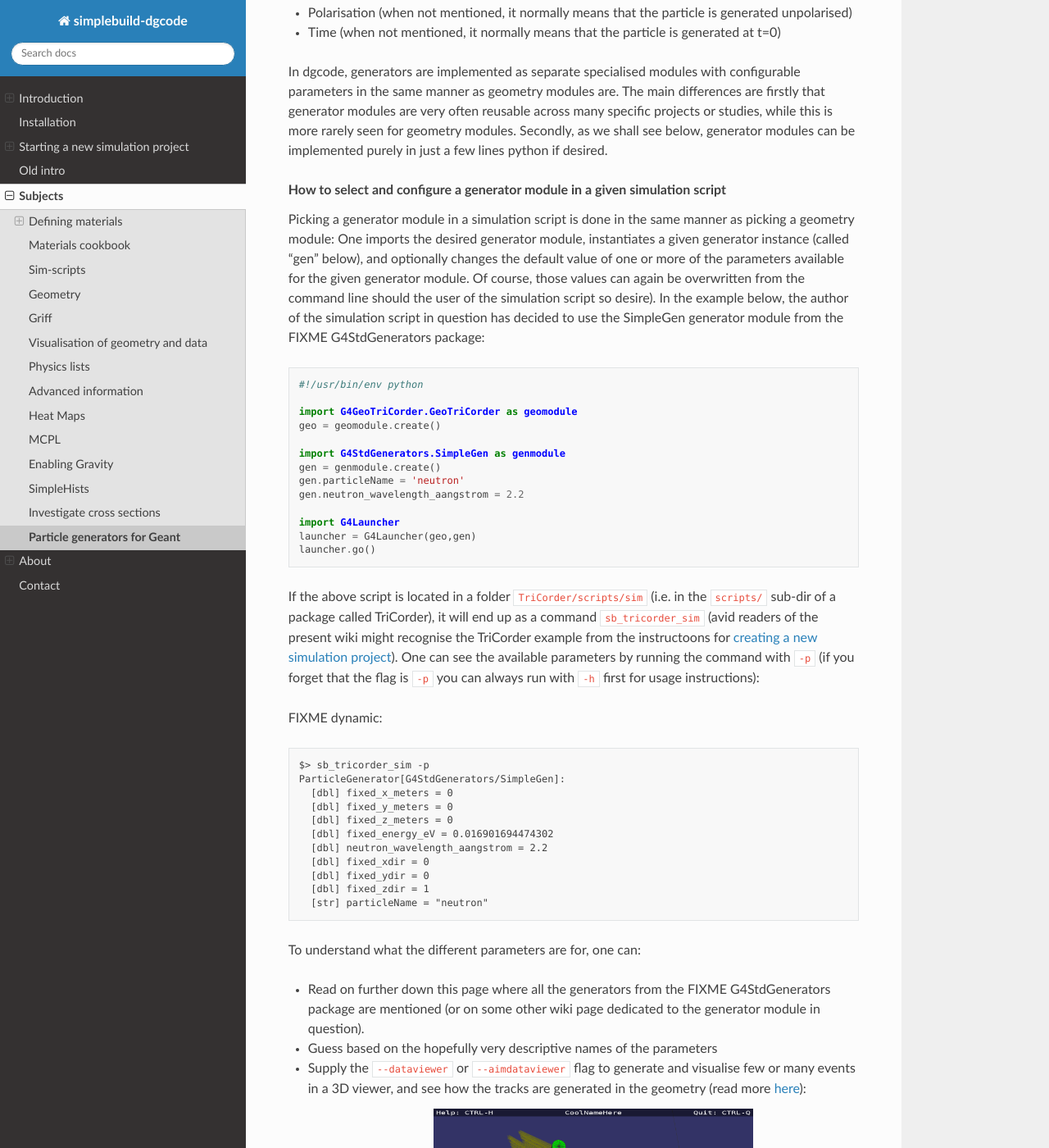
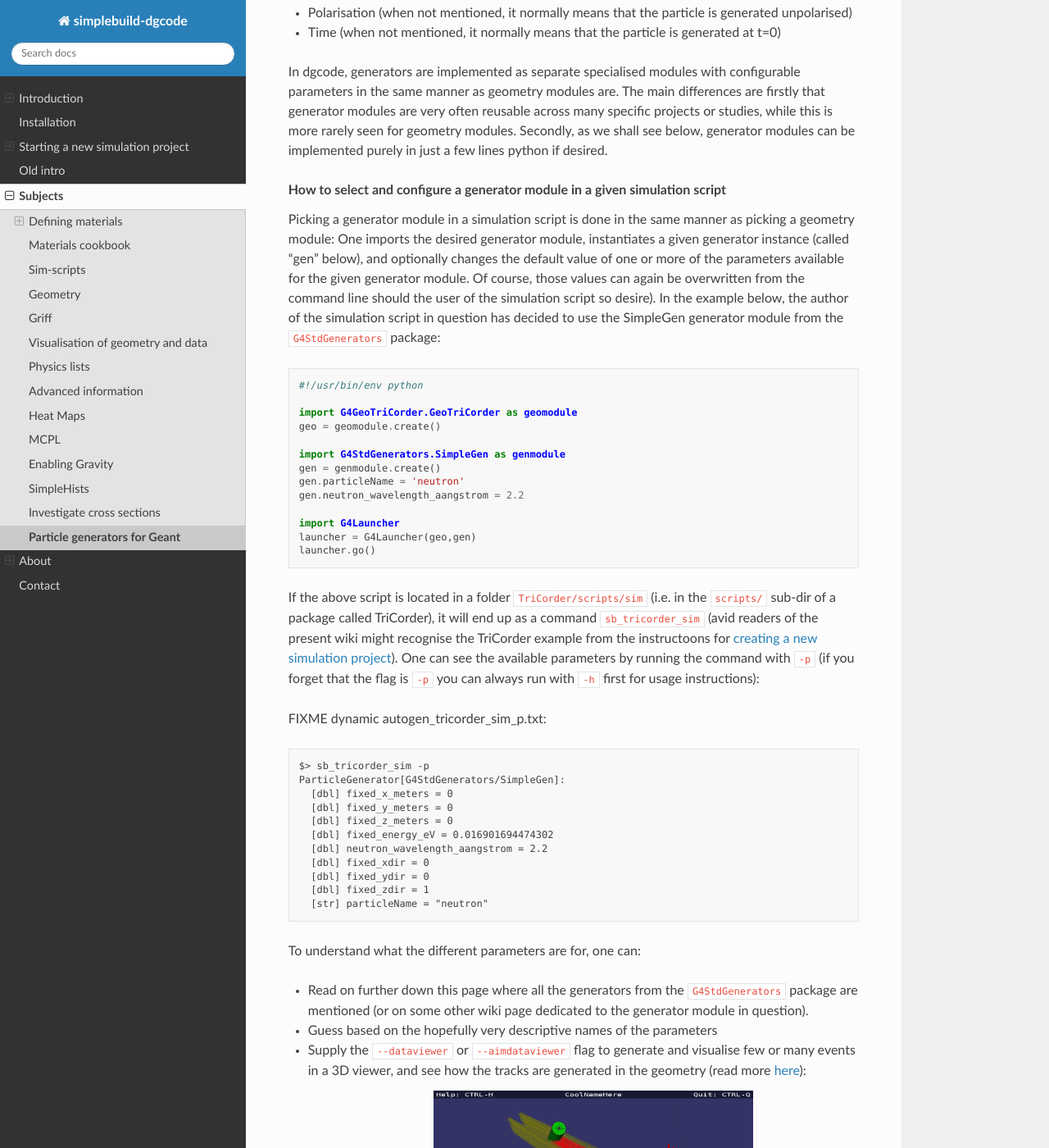
Before and after one commit to mctools/simplebuild-dgcode, a Sphinx documentation site: the page built from doc/source/particlegenerators.rst, in a window 1280 px wide and 1400 px high, scrolled down 785 px. Shown: the whole window at 82% size. Built offline with Sphinx 7.4.7 and the Read the Docs theme 2.0.0, drawn with Linux system fonts in a browser that asks for light colours; the version number could not be read and is left out; cross-references to code outside the pages are shown as plain code.

Commit message:
doc work

```diff
--- a/doc/source/conf.py
+++ b/doc/source/conf.py
@@ -233,6 +233,12 @@ def run_tricorder_cmds():
         invoke_in_pkgroot( ['sb_tricorder_sim','-h'],
                            pkgroot,
                            bd / 'autogen_tricorder_sim_help.txt' )
+        invoke_in_pkgroot( ['sb_tricorder_sim','-p'],
+                           pkgroot,
+                           bd / 'autogen_tricorder_sim_p.txt' )
+        invoke_in_pkgroot( ['sb_tricorder_sim','-g'],
+                           pkgroot,
+                           bd / 'autogen_tricorder_sim_g.txt' )
         invoke_in_pkgroot( ['sb_tricorder_sim'],
                            pkgroot,
                            bd / 'autogen_tricorder_sim_noargs.txt' )
--- a/doc/source/extractg4xs.rst
+++ b/doc/source/extractg4xs.rst
@@ -15,11 +15,10 @@ attempt to interpret the various Geant4 data files and C++ code directly.
 
 .. note::
 
-   If your material is defined by an :ref:`NCrystal cfg-string
-   <sbmatgeneral>`, you can additionally use the ``nctool``
-   command to investigate the material, to get more detailed information about
-   the thermal (<5eV) neutron scattering cross sections (for more information
-   see :ref:`here <sbmatgeneral>` FIXME-betterlink?).
+   If your material is defined by an :ref:`NCrystal cfg-string <sbmatgeneral>`,
+   you can additionally use the ``nctool`` command to investigate the material,
+   to get more detailed information about the thermal (<5eV) neutron scattering
+   cross sections (for more information see :ref:`here <sbmatgeneral>`).
 
    However, non-neutron, non-scattering, or non-thermal cross sections of the
    material in the Geant4 simulations are not provided by ``nctool``, and must
--- a/doc/source/particlegenerators.rst
+++ b/doc/source/particlegenerators.rst
@@ -40,7 +40,7 @@ changes the default value of one or more of the parameters available for the
 given generator module. Of course, those values can again be overwritten from
 the command line should the user of the simulation script so desire). In the
 example below, the author of the simulation script in question has decided to
-use the SimpleGen generator module from the FIXME G4StdGenerators package:
+use the SimpleGen generator module from the :sbpkg:`G4StdGenerators` package:
 
 .. code-block:: python
 
@@ -66,7 +66,7 @@ project <sbnewsimproject>`). One can see the available parameters by running the
 command with ``-p`` (if you forget that the flag is ``-p`` you can always run with
 ``-h`` first for usage instructions):
 
-FIXME dynamic:
+FIXME dynamic autogen_tricorder_sim_p.txt:
 
 .. code-block::
 
@@ -85,8 +85,8 @@ FIXME dynamic:
 To understand what the different parameters are for, one can:
 
 - Read on further down this page where all the generators from the
-  FIXME G4StdGenerators package are mentioned (or on some other wiki page dedicated
-  to the generator module in question).
+  :sbpkg:`G4StdGenerators` package are mentioned (or on some other wiki page
+  dedicated to the generator module in question).
 - Guess based on the hopefully very descriptive names of the parameters
 - Supply the ``--dataviewer`` or ``--aimdataviewer`` flag to generate and visualise few
   or many events in a 3D viewer, and see how the tracks are generated in the
--- a/doc/source/physicslists.rst
+++ b/doc/source/physicslists.rst
@@ -47,7 +47,7 @@ examples of how such commands might look:
   launcher.cmd_preinit('/process/eLoss/StepFunctionMuHad 0.1 0.001 um')
   launcher.cmd_preinit('/process/eLoss/minKinEnergy 10 eV')
 
-Note the as the name implies, the above commands will be invoked just *before*
+Note that as the name implies, the above commands will be invoked just *before*
 the Geant4 run-manager object is initialised. If for some reason, you need to
 ensure that they are instead invoked *after* the run-manager is initialised, you
 must instead use ``launcher..cmd_postinit("...")``
--- a/doc/source/simplehists.rst
+++ b/doc/source/simplehists.rst
@@ -75,7 +75,7 @@ retaining correct statistical metadata.
 Imagine for instance the following to be part of some big event loop running on
 the cluster (FIXME dynamic injection of the following example):
 
-.. code-block:: C++
+.. code-block:: c++
 
   SimpleHists::HistCollection hc;
   auto h_edep = hc.book1D("Energy deposited in counting gas",100,0.0,2000,"edep");
```
Also changed, not shown: other parts of doc/source/particlegenerators.rst (+2 -0 lines).
